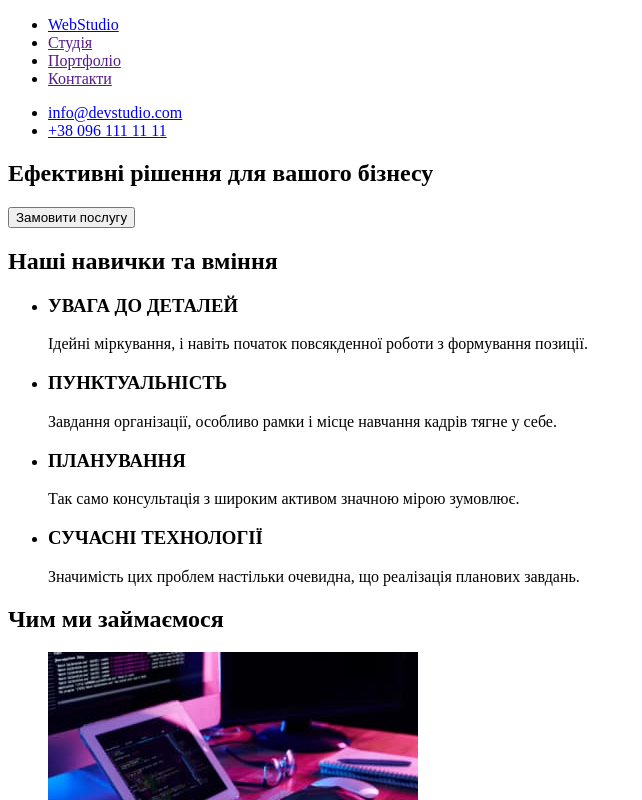
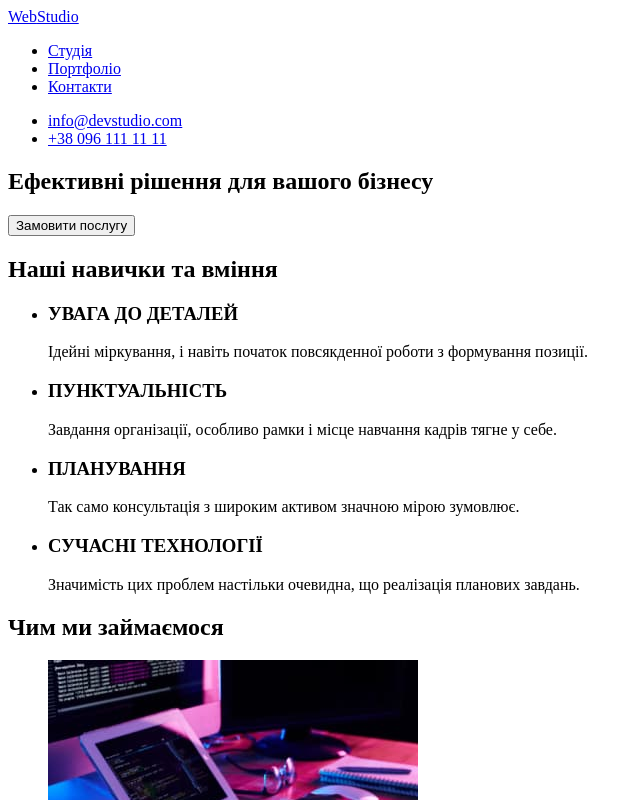
Before and after one commit to IvanRudka/goit-markup-hw-01, a plain HTML site: page index.html in a window 1280 px wide. Shown: the top 800 px of the page, without its empty margins (0-642 px from the left). Drawn offline with Linux system fonts and the light colour scheme.

Commit message:
Правки від ментора після перевірки ДЗ

```diff
--- a/index.html
+++ b/index.html
@@ -10,11 +10,11 @@
     <!-- Шапка сайту-->
     <header>
         <nav>
+            <a href="./index.html"><span>Web</span>Studio</a>
             <ul>
-                <li><a href="/"><span>Web</span>Studio</a></li>
-                <li><a href="">Студія</a></li>
-                <li><a href="">Портфоліо</a></li>
-                <li><a href="">Контакти</a></li>
+                <li><a href="./index.html">Студія</a></li>
+                <li><a href="#">Портфоліо</a></li>
+                <li><a href="#">Контакти</a></li>
             </ul>
         </nav>
         <ul>
@@ -97,14 +97,12 @@
 
     <!-- Футер -->
     <footer>
+        <a href="/"><span>Web</span>Studio</a>
+        <address>
             <ul>
                 <li>
-                <a href="/"><span>Web</span>Studio</a>
-            </li>
-            <li>
-                <address>
-                    <a href="https://goo.gl/maps/RNsR4imkHqx8z6h36" target="_blank" rel="noreferrer noopener nofollow">м. Київ, пр-т Лесі Українки, 26</a>
-                </address>
+                    <a href="https://goo.gl/maps/RNsR4imkHqx8z6h36" target="_blank" rel="noreferrer noopener nofollow">м. Київ, пр-т
+                            Лесі Українки, 26</a>
                 </li>
                 <li>
                     <a href="mailto:info@devstudio.com">info@devstudio.com</a>
@@ -113,6 +111,7 @@
                     <a href="tel:+380961111111">+38 096 111 11 11</a>
                 </li>
             </ul>
+        </address>
     </footer>
 </body>
 </html>
```
Lines whose indentation alone changed are shown as unchanged.
